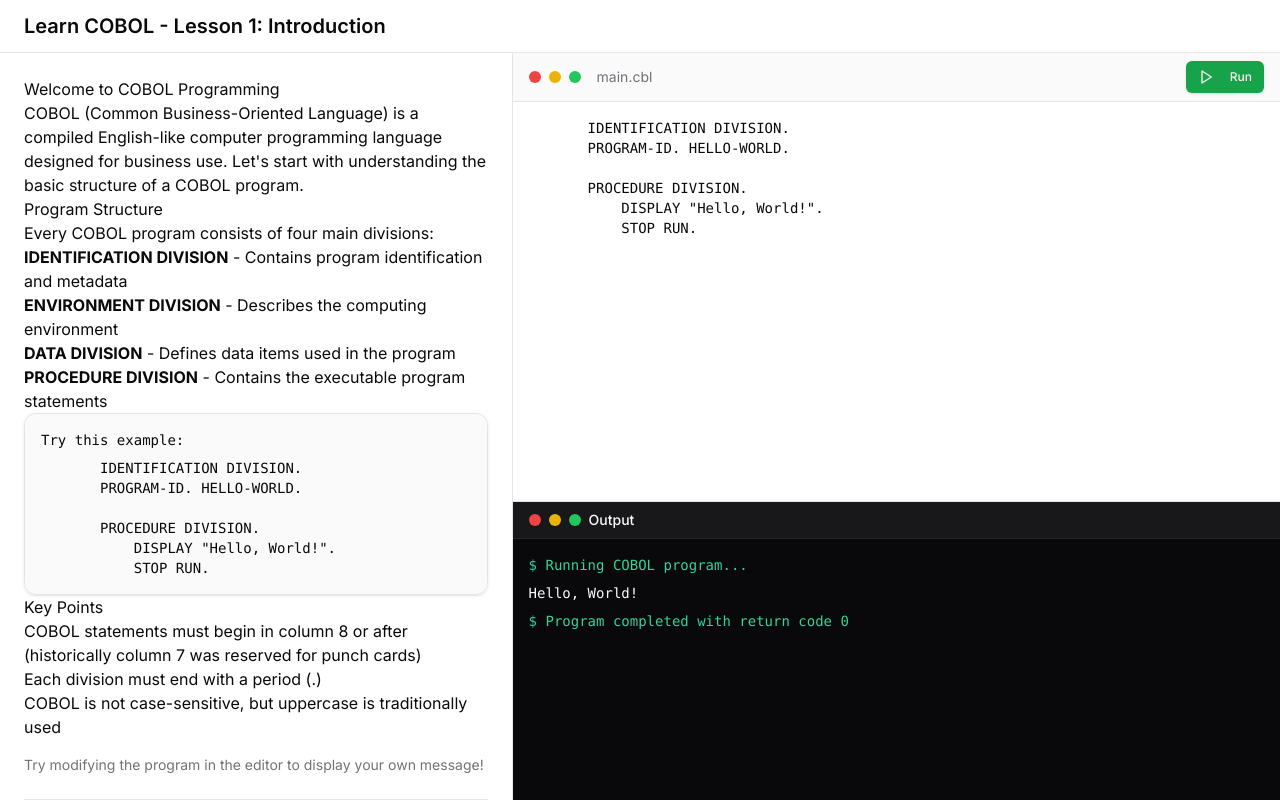
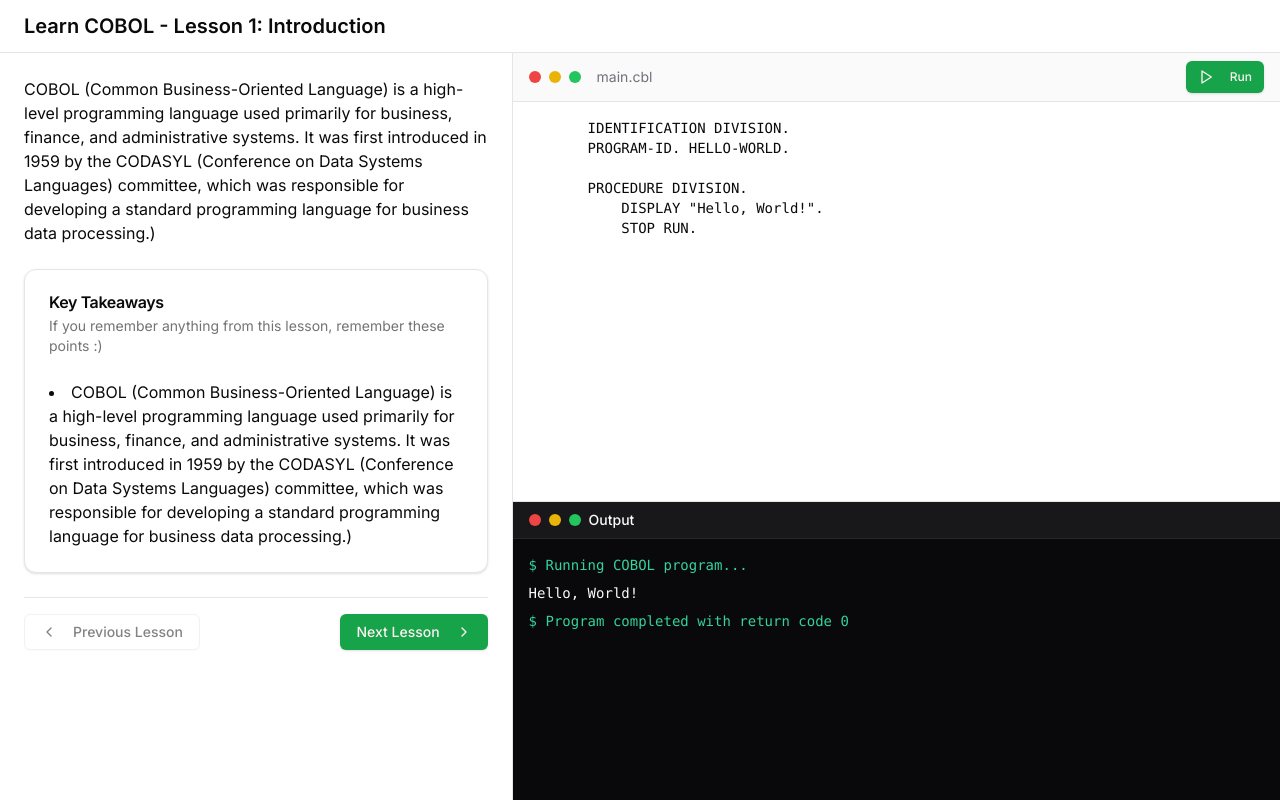
Before and after one commit to MoPaMo/cobolds, a Next.js app: page /learn in a window 1280 px wide. Built offline with nearby package versions, Linux system fonts and the light colour scheme.

Commit message:
Enhance LearnPage and LessonContent components with state management for lesson text and key takeaways

```diff
--- a/app/learn/page.tsx
+++ b/app/learn/page.tsx
@@ -1,3 +1,4 @@
+"use client";
 import { CodeEditor } from "@/components/code-editor";
 import { LessonContent } from "@/components/lesson-content";
 import {
@@ -7,8 +8,15 @@ import {
 } from "@/components/ui/resizable";
 import { Card } from "@/components/ui/card";
 import { Terminal } from "@/components/terminal";
+import { useState } from "react";
 
 export default function LearnPage() {
+  const [text, setText] = useState(
+    `COBOL (Common Business-Oriented Language) is a high-level programming language used primarily for business, finance, and administrative systems. It was first introduced in 1959 by the CODASYL (Conference on Data Systems Languages) committee, which was responsible for developing a standard programming language for business data processing.)`
+  );
+  const [keyTakeaways, setKeyTakeaways] = useState([
+    `COBOL (Common Business-Oriented Language) is a high-level programming language used primarily for business, finance, and administrative systems. It was first introduced in 1959 by the CODASYL (Conference on Data Systems Languages) committee, which was responsible for developing a standard programming language for business data processing.)`,
+  ]);
   return (
     <div className="h-screen flex flex-col">
       <header className="border-b bg-card px-6 py-3">
@@ -22,7 +30,7 @@ export default function LearnPage() {
           {/* Lesson Content Panel */}
           <ResizablePanel defaultSize={40}>
             <div className="h-full overflow-y-auto">
-              <LessonContent text="" keyTakeaways="" />
+              <LessonContent keyTakeaways={keyTakeaways}>{text}</LessonContent>
             </div>
           </ResizablePanel>
 
--- a/components/lesson-content.jsx
+++ b/components/lesson-content.jsx
@@ -1,73 +1,36 @@
 import { Button } from "@/components/ui/button";
-import { Card } from "@/components/ui/card";
+import {
+  Card,
+  CardContent,
+  CardDescription,
+  CardFooter,
+  CardHeader,
+  CardTitle,
+} from "@/components/ui/card";
 import { ChevronLeft, ChevronRight } from "lucide-react";
 
-export function LessonContent({ text, keyTakeaways }) {
+export function LessonContent({ keyTakeaways, children }) {
   return (
     <div className="p-6 space-y-6">
       <div className="prose prose-zinc dark:prose-invert max-w-none">
-        <h2>Welcome to COBOL Programming</h2>
-
-        <p>
-          COBOL (Common Business-Oriented Language) is a compiled English-like
-          computer programming language designed for business use. Let's start
-          with understanding the basic structure of a COBOL program.
-        </p>
-
-        <h3>Program Structure</h3>
-
-        <p>Every COBOL program consists of four main divisions:</p>
-
-        <ul>
-          <li>
-            <strong>IDENTIFICATION DIVISION</strong> - Contains program
-            identification and metadata
-          </li>
-          <li>
-            <strong>ENVIRONMENT DIVISION</strong> - Describes the computing
-            environment
-          </li>
-          <li>
-            <strong>DATA DIVISION</strong> - Defines data items used in the
-            program
-          </li>
-          <li>
-            <strong>PROCEDURE DIVISION</strong> - Contains the executable
-            program statements
-          </li>
-        </ul>
-
-        <Card className="p-4 bg-muted/50 not-prose">
-          <p className="text-sm font-mono mb-2">Try this example:</p>
-          <pre className="text-sm">
-            {`       IDENTIFICATION DIVISION.
-       PROGRAM-ID. HELLO-WORLD.
-
-       PROCEDURE DIVISION.
-           DISPLAY "Hello, World!".
-           STOP RUN.`}
-          </pre>
-        </Card>
-
-        <h3>Key Points</h3>
-
-        <ul>
-          <li>
-            COBOL statements must begin in column 8 or after (historically
-            column 7 was reserved for punch cards)
-          </li>
-          <li>Each division must end with a period (.)</li>
-          <li>
-            COBOL is not case-sensitive, but uppercase is traditionally used
-          </li>
-        </ul>
-
-        <div className="not-prose">
-          <p className="text-sm text-muted-foreground mt-4">
-            Try modifying the program in the editor to display your own message!
-          </p>
-        </div>
+        {" "}
+        {children}
       </div>
+      <Card>
+        <CardHeader>
+          <CardTitle>Key Takeaways</CardTitle>
+          <CardDescription>
+            If you remember anything from this lesson, remember these points :)
+          </CardDescription>
+        </CardHeader>
+        <CardContent>
+          <ul className="list-disc list-inside">
+            {keyTakeaways.map((keyTakeaway, index) => (
+              <li key={index}>{keyTakeaway}</li>
+            ))}
+          </ul>
+        </CardContent>
+      </Card>
 
       <div className="flex items-center justify-between pt-4 border-t">
         <Button variant="outline" disabled>
```
